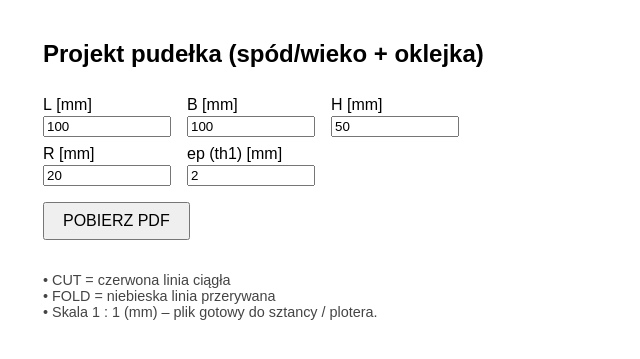
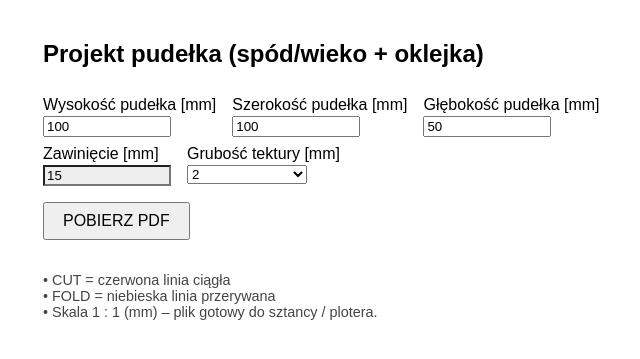
Before and after one commit to Cooval/test2, a Flask app: page / in a window 1280 px wide. Shown: the top 359 px of the page, without its empty margins (307-947 px from the left). Run offline with Flask 3, Linux system fonts and the light colour scheme.

Commit message:
Update UI labels and options

```diff
--- a/templates/index.html
+++ b/templates/index.html
@@ -6,7 +6,8 @@
     <style>
         body{font-family:sans-serif; max-width:580px; margin:40px auto;}
         label{display:block;margin:8px 0 2px}
-        input[type=number]{width:120px}
+        input[type=number], select{width:120px}
+        input[readonly]{background:#eee}
         .row{display:flex;gap:16px;flex-wrap:wrap}
         button{margin-top:16px;padding:8px 18px;font-size:1rem}
     </style>
@@ -17,26 +18,30 @@
 <form method="post">
     <div class="row">
         <div>
-            <label>L&nbsp;[mm]</label>
+            <label>Wysokość pudełka&nbsp;[mm]</label>
             <input type="number" step="0.1" name="L"   value="100" required />
         </div>
         <div>
-            <label>B&nbsp;[mm]</label>
+            <label>Szerokość pudełka&nbsp;[mm]</label>
             <input type="number" step="0.1" name="B"   value="100" required />
         </div>
         <div>
-            <label>H&nbsp;[mm]</label>
+            <label>Głębokość pudełka&nbsp;[mm]</label>
             <input type="number" step="0.1" name="H"   value="50"  required />
         </div>
     </div>
     <div class="row">
         <div>
-            <label>R&nbsp;[mm]</label>
-            <input type="number" step="0.1" name="R"   value="20"  required />
+            <label>Zawinięcie&nbsp;[mm]</label>
+            <input type="number" step="0.1" name="R"   value="15" readonly />
         </div>
         <div>
-            <label>ep (th1)&nbsp;[mm]</label>
-            <input type="number" step="0.01" name="ep1" value="2"   required />
+            <label>Grubość tektury&nbsp;[mm]</label>
+            <select name="ep1" required>
+                <option value="1">1</option>
+                <option value="1.5">1,5</option>
+                <option value="2" selected>2</option>
+            </select>
         </div>
     </div>
     <button type="submit">POBIERZ PDF</button>
```
